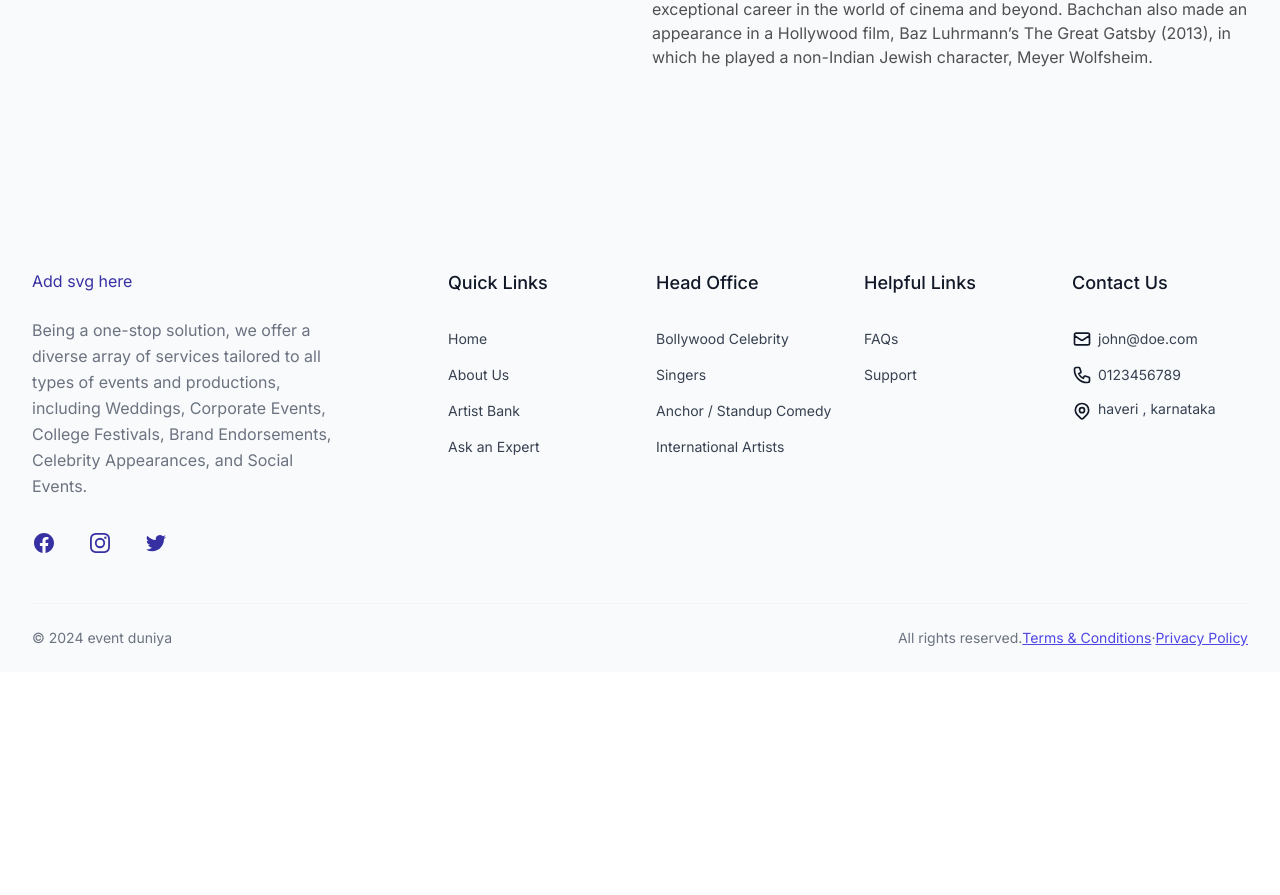
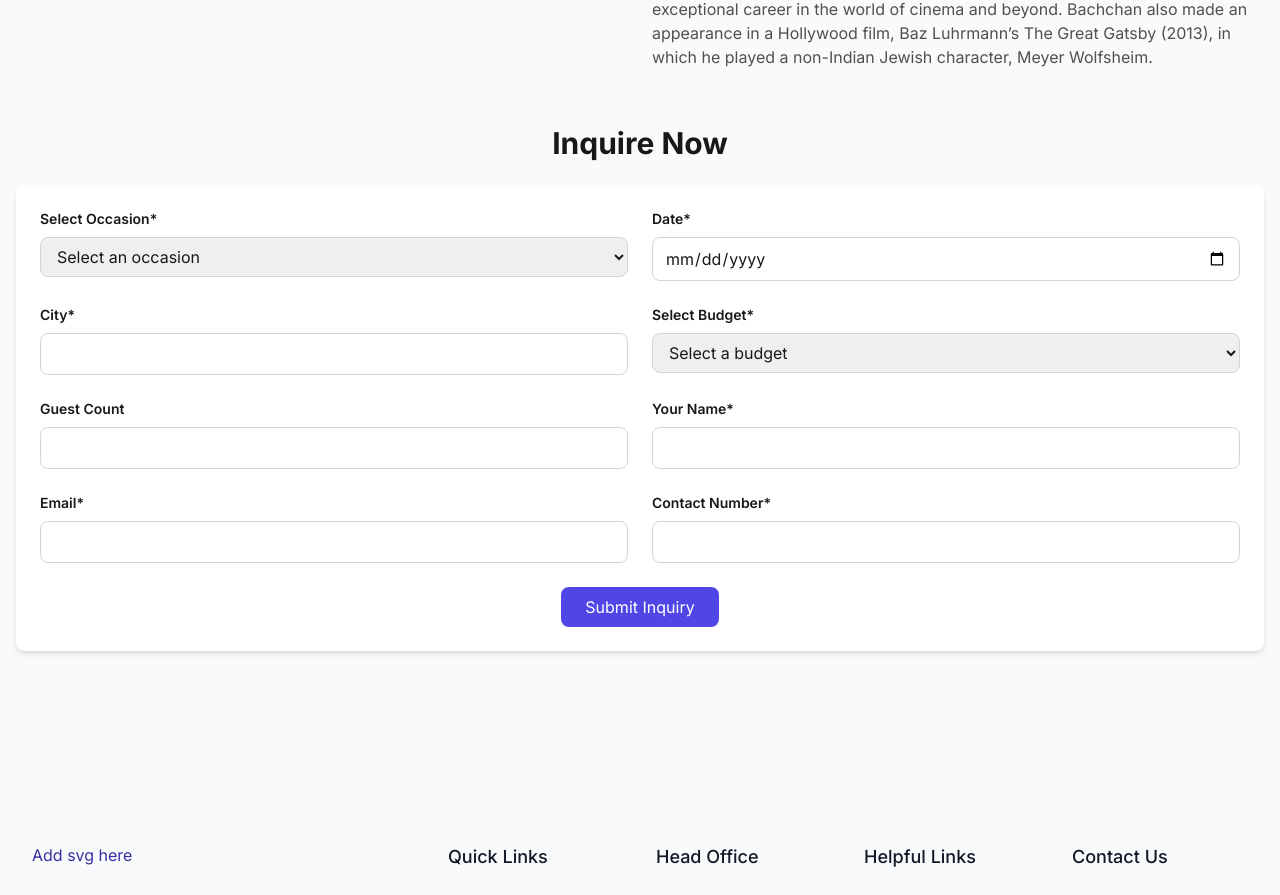
Before and after one commit to AbhilashSavadatti/Artist-nextjs, a Next.js app: page /inquiry in a window 1280 px wide. Shown: the part 915-1810 px from the top of the page. Before the commit the page ends 1587 px from the top, so only its background shows below. Built offline with nearby package versions, Linux system fonts and the light colour scheme.

Commit message:
added inquiry form

```diff
--- a/src/app/celebrity/page.tsx
+++ b/src/app/celebrity/page.tsx
@@ -106,7 +106,7 @@ function Page() {
                 <div className="flex items-center mx-auto justify-center mt-2">
                   <a
                     className="inline-block rounded bg-indigo-600 px-4 py-2 text-sm font-medium text-white transition-transform transform hover:scale-110 hover:shadow-xl focus:outline-none focus:ring active:bg-indigo-500"
-                    href="#"
+                    href="inquiry"
                   >
                     Book
                   </a>
--- a/src/app/inquiry/page.jsx
+++ b/src/app/inquiry/page.jsx
@@ -64,6 +64,64 @@ function Page() {
             </div>
           </div>
         </div>
+
+        {/* Inquiry Form Section */}
+        <div className="container mx-auto px-4 mt-12">
+          <h2 className="text-2xl md:text-3xl font-bold mb-6 text-center">Inquire Now</h2>
+          <form className="bg-white shadow-md rounded-lg p-6">
+            <div className="grid grid-cols-1 md:grid-cols-2 gap-6 mb-6">
+              <div>
+                <label className="block text-sm font-semibold mb-2" htmlFor="occasion">Select Occasion*</label>
+                <select id="occasion" name="occasion" className="w-full px-3 py-2 border border-gray-300 rounded-lg focus:outline-none focus:ring-2 focus:ring-indigo-500">
+                  <option value="">Select an occasion</option>
+                  <option value="wedding">Wedding</option>
+                  <option value="birthday">Birthday</option>
+                  <option value="corporate">Corporate</option>
+                  <option value="other">Other</option>
+                </select>
+              </div>
+              <div>
+                <label className="block text-sm font-semibold mb-2" htmlFor="date">Date*</label>
+                <input type="date" id="date" name="date" className="w-full px-3 py-2 border border-gray-300 rounded-lg focus:outline-none focus:ring-2 focus:ring-indigo-500" />
+              </div>
+              <div>
+                <label className="block text-sm font-semibold mb-2" htmlFor="city">City*</label>
+                <input type="text" id="city" name="city" className="w-full px-3 py-2 border border-gray-300 rounded-lg focus:outline-none focus:ring-2 focus:ring-indigo-500" />
+              </div>
+              <div>
+                <label className="block text-sm font-semibold mb-2" htmlFor="budget">Select Budget*</label>
+                <select id="budget" name="budget" className="w-full px-3 py-2 border border-gray-300 rounded-lg focus:outline-none focus:ring-2 focus:ring-indigo-500">
+                  <option value="">Select a budget</option>
+                  <option value="under-1000">$1000 and under</option>
+                  <option value="1000-5000">$1000 - $5000</option>
+                  <option value="5000-10000">$5000 - $10000</option>
+                  <option value="over-10000">Over $10000</option>
+                </select>
+              </div>
+              <div>
+                <label className="block text-sm font-semibold mb-2" htmlFor="guest-count">Guest Count</label>
+                <input type="number" id="guest-count" name="guest-count" className="w-full px-3 py-2 border border-gray-300 rounded-lg focus:outline-none focus:ring-2 focus:ring-indigo-500" />
+              </div>
+              <div>
+                <label className="block text-sm font-semibold mb-2" htmlFor="name">Your Name*</label>
+                <input type="text" id="name" name="name" className="w-full px-3 py-2 border border-gray-300 rounded-lg focus:outline-none focus:ring-2 focus:ring-indigo-500" />
+              </div>
+              <div>
+                <label className="block text-sm font-semibold mb-2" htmlFor="email">Email*</label>
+                <input type="email" id="email" name="email" className="w-full px-3 py-2 border border-gray-300 rounded-lg focus:outline-none focus:ring-2 focus:ring-indigo-500" />
+              </div>
+              <div>
+                <label className="block text-sm font-semibold mb-2" htmlFor="contact-number">Contact Number*</label>
+                <input type="tel" id="contact-number" name="contact-number" className="w-full px-3 py-2 border border-gray-300 rounded-lg focus:outline-none focus:ring-2 focus:ring-indigo-500" />
+              </div>
+            </div>
+            <div className="text-center">
+              <button type="submit" className="px-6 py-2 bg-indigo-600 text-white rounded-lg hover:bg-indigo-500 focus:outline-none focus:ring-2 focus:ring-indigo-500">
+                Submit Inquiry
+              </button>
+            </div>
+          </form>
+        </div>
       </section>
     </>
   );
```
